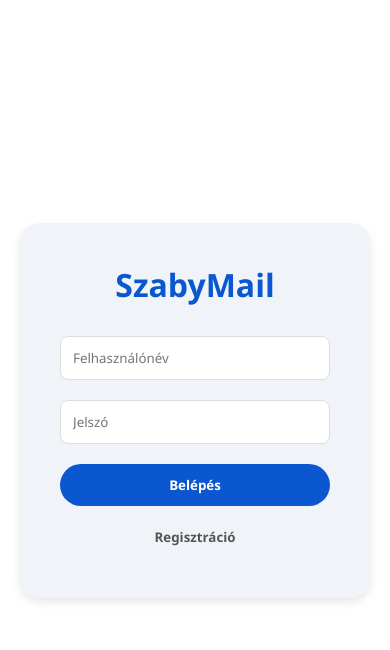
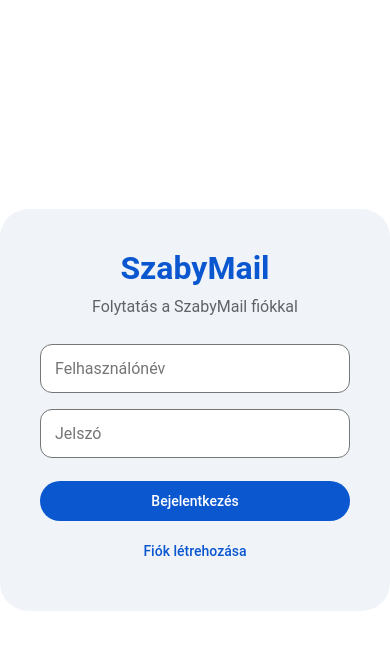
Before and after one commit to G0KU0/email, a website: page public/index.html in a window 390 px wide. Shown: the part 12-662 px from the top of the page. Drawn offline with Linux system fonts and the light colour scheme.

Commit message:
Update index.html

```diff
--- a/public/index.html
+++ b/public/index.html
@@ -3,71 +3,78 @@
 <head>
     <meta charset="UTF-8">
     <meta name="viewport" content="width=device-width, initial-scale=1.0">
-    <title>SzabyMail | Pro</title>
+    <title>SzabyMail Professional</title>
     <link href="https://fonts.googleapis.com/icon?family=Material+Icons" rel="stylesheet">
     <style>
-        * { box-sizing: border-box; margin: 0; padding: 0; font-family: 'Segoe UI', Tahoma, sans-serif; }
-        body { background-color: #f6f8fc; display: flex; height: 100vh; overflow: hidden; }
+        * { box-sizing: border-box; margin: 0; padding: 0; font-family: 'Google Sans', Roboto, Arial, sans-serif; }
+        body { background-color: #f6f8fc; display: flex; height: 100vh; color: #1f1f1f; }
 
-        /* AUTH SCREEN */
-        #auth-screen { width: 100%; display: flex; justify-content: center; align-items: center; background: white; z-index: 1000; position: fixed; height: 100%; }
-        .login-card { background: #f0f4f9; padding: 40px; border-radius: 20px; text-align: center; width: 350px; box-shadow: 0 4px 10px rgba(0,0,0,0.1); }
-        .login-card input { width: 100%; padding: 12px; margin: 10px 0; border: 1px solid #ddd; border-radius: 8px; }
-        .btn { padding: 12px 24px; border: none; border-radius: 25px; cursor: pointer; font-weight: bold; transition: 0.3s; width: 100%; margin-top: 10px; }
-        .btn-blue { background: #0b57d0; color: white; }
-        .btn-blue:hover { background: #0842a0; }
+        /* LOGIN */
+        #auth-view { position: fixed; inset: 0; background: white; display: flex; align-items: center; justify-content: center; z-index: 100; }
+        .auth-card { background: #f0f4f9; padding: 40px; border-radius: 28px; width: 400px; text-align: center; }
+        input { width: 100%; padding: 14px; margin: 8px 0; border-radius: 12px; border: 1px solid #747775; background: white; font-size: 16px; }
+        .btn { padding: 12px 24px; border: none; border-radius: 100px; cursor: pointer; font-weight: 500; font-size: 14px; transition: 0.2s; }
+        .btn-primary { background: #0b57d0; color: white; margin-top: 15px; width: 100%; }
+        .btn-primary:hover { background: #0842a0; box-shadow: 0 1px 3px rgba(0,0,0,0.3); }
 
-        /* MAIN APP */
-        #app { display: none; width: 100%; display: flex; }
-        .sidebar { width: 250px; padding: 20px; background: #f6f8fc; }
-        .compose-btn { background: #c2e7ff; color: #001d35; display: flex; align-items: center; gap: 10px; padding: 15px 25px; border-radius: 16px; cursor: pointer; font-weight: bold; box-shadow: 0 1px 3px rgba(0,0,0,0.1); margin-bottom: 20px; }
-        .nav-item { display: flex; align-items: center; gap: 15px; padding: 10px 20px; border-radius: 20px; cursor: pointer; color: #444; margin: 5px 0; }
-        .nav-item.active { background: #d3e3fd; font-weight: bold; color: #041e49; }
+        /* APP LAYOUT */
+        #app-view { display: none; width: 100%; display: flex; }
+        .sidebar { width: 260px; padding: 16px; display: flex; flex-direction: column; }
+        .compose-btn { background: #c2e7ff; color: #001d35; padding: 16px 24px; border-radius: 16px; display: inline-flex; align-items: center; gap: 12px; cursor: pointer; font-weight: 500; margin-bottom: 16px; width: fit-content; transition: 0.3s; }
+        .compose-btn:hover { box-shadow: 0 4px 8px rgba(0,0,0,0.2); }
+        .nav-link { display: flex; align-items: center; gap: 12px; padding: 10px 24px; border-radius: 100px; cursor: pointer; font-size: 14px; margin: 2px 0; color: #444746; }
+        .nav-link.active { background: #d3e3fd; color: #041e49; font-weight: 700; }
+        .nav-link:hover:not(.active) { background: #e1e3e1; }
 
-        .main-content { flex: 1; background: white; margin: 15px; border-radius: 16px; display: flex; flex-direction: column; overflow: hidden; }
-        .header { padding: 15px 20px; border-bottom: 1px solid #eee; display: flex; justify-content: space-between; align-items: center; }
-        .email-list { overflow-y: auto; flex: 1; }
-        .email-row { display: flex; align-items: center; padding: 12px 20px; border-bottom: 1px solid #f1f1f1; cursor: pointer; transition: 0.2s; }
-        .email-row:hover { box-shadow: inset 1px 0 0 #dadce0, inset -1px 0 0 #dadce0, 0 1px 2px 0 rgba(60,64,67,.3), 0 1px 3px 1px rgba(60,64,67,.15); }
-        .email-from { width: 200px; font-weight: bold; }
-        .email-subject { flex: 1; color: #555; }
+        .main { flex: 1; background: white; margin: 16px 16px 16px 0; border-radius: 16px; display: flex; flex-direction: column; overflow: hidden; }
+        .main-header { padding: 12px 16px; display: flex; align-items: center; justify-content: space-between; border-bottom: 1px solid #f1f1f1; }
+        .email-list { flex: 1; overflow-y: auto; }
+        .email-item { display: flex; align-items: center; padding: 10px 16px; border-bottom: 1px solid #f1f1f1; cursor: pointer; font-size: 14px; }
+        .email-item:hover { box-shadow: inset 1px 0 0 #dadce0, inset -1px 0 0 #dadce0, 0 1px 2px 0 rgba(60,64,67,.3); }
+        .sender { width: 200px; font-weight: 700; white-space: nowrap; overflow: hidden; text-overflow: ellipsis; }
+        .subject { flex: 1; white-space: nowrap; overflow: hidden; text-overflow: ellipsis; }
+        .subject b { color: #1f1f1f; }
+        .subject span { color: #5f6368; }
 
         /* MODAL */
-        .modal { display: none; position: fixed; bottom: 0; right: 50px; width: 500px; background: white; border-radius: 10px 10px 0 0; box-shadow: 0 8px 30px rgba(0,0,0,0.2); border: 1px solid #ccc; z-index: 2000; }
-        .modal-header { background: #f2f6fc; padding: 10px 20px; border-radius: 10px 10px 0 0; display: flex; justify-content: space-between; }
-        .modal-body { padding: 15px; }
-        .modal-body input, .modal-body textarea { width: 100%; border: none; border-bottom: 1px solid #eee; padding: 10px; margin-bottom: 5px; outline: none; }
+        .modal { display: none; position: fixed; bottom: 0; right: 80px; width: 520px; background: white; border-radius: 12px 12px 0 0; box-shadow: 0 8px 24px rgba(0,0,0,0.2); z-index: 200; border: 1px solid #ccc; }
+        .modal-header { background: #f2f6fc; padding: 12px 16px; border-radius: 12px 12px 0 0; display: flex; justify-content: space-between; font-size: 14px; font-weight: 500; }
+        .modal-body { padding: 16px; display: flex; flex-direction: column; }
+        .modal-body input { border: none; border-bottom: 1px solid #eee; border-radius: 0; padding: 8px 0; margin: 0; }
+        .modal-body textarea { border: none; outline: none; resize: none; margin-top: 10px; font-size: 14px; min-height: 200px; }
     </style>
 </head>
 <body>
 
-    <div id="auth-screen">
-        <div class="login-card">
-            <h1 style="color:#0b57d0; margin-bottom:20px;">SzabyMail</h1>
-            <input type="text" id="user" placeholder="Felhasználónév">
-            <input type="password" id="pass" placeholder="Jelszó">
-            <button class="btn btn-blue" onclick="auth('/api/login')">Belépés</button>
-            <button class="btn" onclick="auth('/api/register')" style="background:none; color:#555;">Regisztráció</button>
+    <div id="auth-view">
+        <div class="auth-card">
+            <h1 style="color:#0b57d0; margin-bottom:10px">SzabyMail</h1>
+            <p style="margin-bottom:20px; color:#5f6368">Folytatás a SzabyMail fiókkal</p>
+            <input type="text" id="username" placeholder="Felhasználónév">
+            <input type="password" id="password" placeholder="Jelszó">
+            <button class="btn btn-primary" onclick="handleAuth('/api/login')">Bejelentkezés</button>
+            <button class="btn" style="margin-top:10px; background:none; color:#0b57d0" onclick="handleAuth('/api/register')">Fiók létrehozása</button>
         </div>
     </div>
 
-    <div id="app">
+    <div id="app-view" style="display: none;">
         <div class="sidebar">
-            <div class="compose-btn" onclick="toggleModal(true)">
-                <span class="material-icons">edit</span> Írás
+            <div class="compose-btn" onclick="openModal()">
+                <span class="material-icons">edit</span>
+                Írás
             </div>
-            <div class="nav-item active"><span class="material-icons">inbox</span> Beérkező</div>
-            <div class="nav-item"><span class="material-icons">star_outline</span> Csillagozott</div>
-            <div class="nav-item"><span class="material-icons">send</span> Elküldött</div>
-            <div class="nav-item" onclick="location.reload()" style="margin-top:50px; color:red;"><span class="material-icons">logout</span> Kilépés</div>
+            <div class="nav-link active"><span class="material-icons">inbox</span> Beérkező</div>
+            <div class="nav-link"><span class="material-icons">star_outline</span> Csillagozott</div>
+            <div class="nav-link"><span class="material-icons">send</span> Elküldött</div>
+            <div class="nav-link" style="margin-top:auto; color:#b3261e" onclick="location.reload()"><span class="material-icons">logout</span> Kijelentkezés</div>
         </div>
 
-        <div class="main-content">
-            <div class="header">
-                <h3 id="current-user-display">Beérkező levelek</h3>
-                <span class="material-icons" style="cursor:pointer" onclick="fetchInbox()">refresh</span>
+        <div class="main">
+            <div class="main-header">
+                <span id="user-email-display" style="font-weight: 500; color: #0b57d0;"></span>
+                <span class="material-icons" style="cursor:pointer; color:#5f6368" onclick="loadEmails()">refresh</span>
             </div>
-            <div class="email-list" id="list">
+            <div class="email-list" id="email-list">
                 </div>
         </div>
     </div>
@@ -75,68 +82,72 @@
     <div class="modal" id="compose-modal">
         <div class="modal-header">
             <span>Új üzenet</span>
-            <span class="material-icons" style="cursor:pointer" onclick="toggleModal(false)">close</span>
+            <span class="material-icons" style="cursor:pointer" onclick="closeModal()">close</span>
         </div>
         <div class="modal-body">
-            <input type="text" id="m-to" placeholder="Címzett">
-            <input type="text" id="m-sub" placeholder="Tárgy">
-            <textarea id="m-body" rows="10" placeholder="Üzenet írása..."></textarea>
-            <button class="btn btn-blue" onclick="sendMail()">Küldés</button>
+            <input type="text" id="to" placeholder="Címzett">
+            <input type="text" id="subject" placeholder="Tárgy">
+            <textarea id="body" placeholder="Üzenet..."></textarea>
+            <button class="btn btn-primary" style="width:100px" onclick="sendEmail()">Küldés</button>
         </div>
     </div>
 
     <script>
         let token = "";
-        const authView = document.getElementById('auth-screen');
-        const appView = document.getElementById('app');
 
-        async function auth(url) {
+        async function handleAuth(url) {
+            const u = document.getElementById('username').value;
+            const p = document.getElementById('password').value;
+            if(!u || !p) return alert("Töltsd ki a mezőket!");
+
             const res = await fetch(url, {
                 method: 'POST',
                 headers: {'Content-Type': 'application/json'},
-                body: JSON.stringify({username: document.getElementById('user').value, password: document.getElementById('pass').value})
+                body: JSON.stringify({username: u, password: p})
             });
             const data = await res.json();
+
             if(data.token) {
                 token = data.token;
-                authView.style.display = 'none';
-                appView.style.display = 'flex';
-                document.getElementById('current-user-display').innerText = data.email;
-                fetchInbox();
+                document.getElementById('user-email-display').innerText = data.email;
+                document.getElementById('auth-view').style.display = 'none';
+                document.getElementById('app-view').style.display = 'flex';
+                loadEmails();
             } else { alert(data.error || data.message); }
         }
 
-        async function fetchInbox() {
+        async function loadEmails() {
             const res = await fetch('/api/inbox', { headers: {'Authorization': token} });
             const emails = await res.json();
-            const container = document.getElementById('list');
-            container.innerHTML = emails.length ? "" : "<p style='padding:20px'>Nincs üzenet.</p>";
+            const list = document.getElementById('email-list');
+            list.innerHTML = emails.length ? "" : "<p style='padding:20px; color:#5f6368'>A postaláda üres.</p>";
             emails.forEach(e => {
-                container.innerHTML += `
-                    <div class="email-row">
-                        <span class="material-icons" style="color:#ddd; margin-right:15px">star_outline</span>
-                        <div class="email-from">${e.from.split('<')[0]}</div>
-                        <div class="email-subject"><strong>${e.subject}</strong> - ${e.body.substring(0, 50)}...</div>
+                list.innerHTML += `
+                    <div class="email-item">
+                        <span class="material-icons" style="color:#c4c7c5; margin-right:15px; font-size:20px">star_outline</span>
+                        <div class="sender">${e.from.split('<')[0]}</div>
+                        <div class="subject"><b>${e.subject}</b> - <span>${e.body.substring(0, 60)}...</span></div>
                     </div>`;
             });
         }
 
-        async function sendMail() {
+        async function sendEmail() {
             const res = await fetch('/api/send', {
                 method: 'POST',
                 headers: {'Content-Type': 'application/json', 'Authorization': token},
                 body: JSON.stringify({
-                    to: document.getElementById('m-to').value,
-                    subject: document.getElementById('m-sub').value,
-                    body: document.getElementById('m-body').value
+                    to: document.getElementById('to').value,
+                    subject: document.getElementById('subject').value,
+                    body: document.getElementById('body').value
                 })
             });
             const d = await res.json();
             alert(d.message || d.error);
-            toggleModal(false);
+            closeModal();
         }
 
-        function toggleModal(show) { document.getElementById('compose-modal').style.display = show ? 'block' : 'none'; }
+        function openModal() { document.getElementById('compose-modal').style.display = 'block'; }
+        function closeModal() { document.getElementById('compose-modal').style.display = 'none'; }
     </script>
 </body>
 </html>
```
